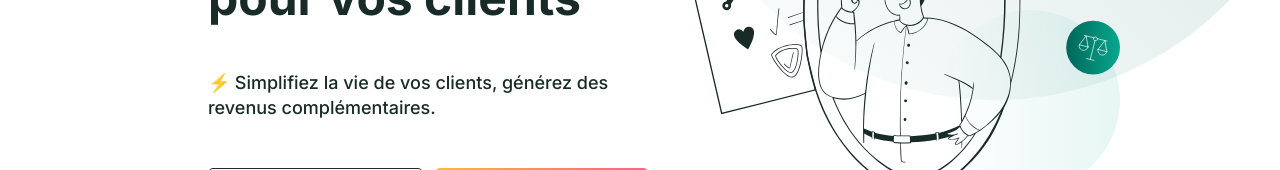
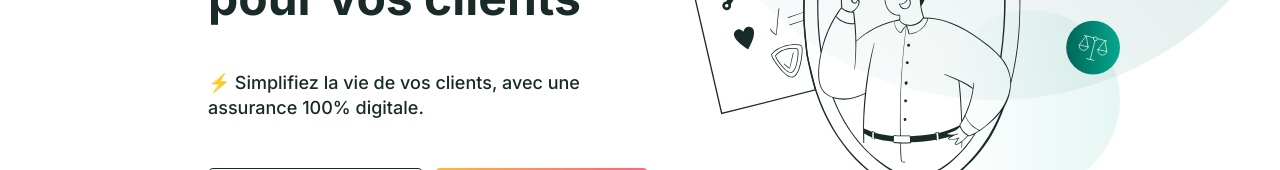
Before and after one commit to appenin/appenin.fr, a Next.js app: page / in a window 1280 px wide. Shown: the part 260-430 px from the top of the page. Built offline with nearby package versions, Linux system fonts and the light colour scheme.

Commit message:
[FEAT] improvement of the hero catchphrase

```diff
--- a/src/components/home/Hero.tsx
+++ b/src/components/home/Hero.tsx
@@ -20,7 +20,7 @@ export const Hero = forwardRef<HTMLElement, HeroProps>((props, ref) => (
             pour vos clients
           </h1>
           <h3 data-testid="hero-sub-header">
-            ⚡ Simplifiez la vie de vos clients, générez des revenus complémentaires.
+            ⚡ Simplifiez la vie de vos clients, avec une assurance 100% digitale.
           </h3>
           <footer data-testid="hero-footer">
             <Button
```
